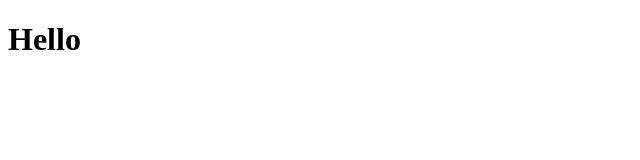
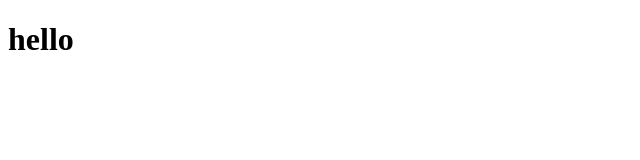
Before and after one commit to Luiz-Fellipe/buscaFarm-front, a React (Create React App) app: page / in a window 1280 px wide. Shown: the top 160 px of the page, without its empty margins (0-640 px from the left). Built offline with nearby package versions, Linux system fonts and the light colour scheme.

Commit message:
Create Router Dom

```diff
--- a/package.json
+++ b/package.json
@@ -10,8 +10,10 @@
     "@types/node": "^12.0.0",
     "@types/react": "^16.9.0",
     "@types/react-dom": "^16.9.0",
+    "@types/react-router": "^5.1.8",
     "react": "^16.13.1",
     "react-dom": "^16.13.1",
+    "react-router-dom": "^5.2.0",
     "react-scripts": "3.4.1",
     "typescript": "~3.7.2"
   },
@@ -37,6 +39,7 @@
     ]
   },
   "devDependencies": {
+    "@types/react-router-dom": "^5.1.5",
     "@typescript-eslint/eslint-plugin": "^3.5.0",
     "@typescript-eslint/parser": "^3.5.0",
     "eslint": "^7.4.0",
--- a/src/App.tsx
+++ b/src/App.tsx
@@ -1,9 +1,14 @@
 import React from 'react';
+import { BrowserRouter as Router } from 'react-router-dom';
 
-function App() {
-  return (
-    <h1>Hello</h1>
-  );
-}
+import Routes from './routes';
+
+const App: React.FC = () => (
+  <>
+    <Router>
+      <Routes />
+    </Router>
+  </>
+);
 
 export default App;
--- /dev/null
+++ b/src/pages/SignIn/index.tsx
@@ -0,0 +1,9 @@
+import React from 'react';
+
+// import { Container } from './styles';
+
+const SignIn: React.FC = () => {
+  return <h1>hello</h1>;
+};
+
+export default SignIn;
--- /dev/null
+++ b/src/routes/index.tsx
@@ -0,0 +1,12 @@
+import React from 'react';
+import { Switch, Route } from 'react-router-dom';
+
+import SignIn from '../pages/SignIn';
+
+const Routes: React.FC = () => (
+  <Switch>
+    <Route path="/" exact component={SignIn} />
+  </Switch>
+);
+
+export default Routes;
```
Also changed, not shown: 2 other files (tests, documents, lock files or other folders).
